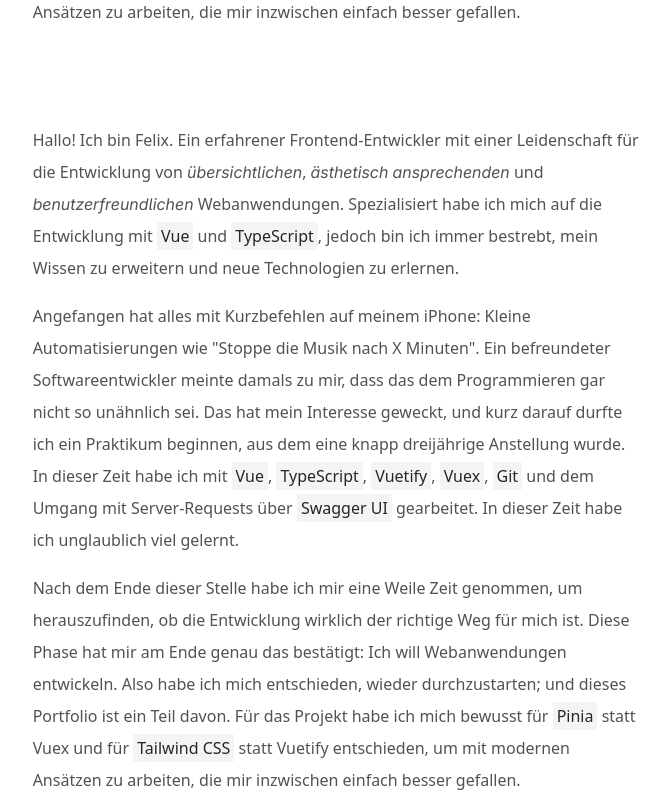
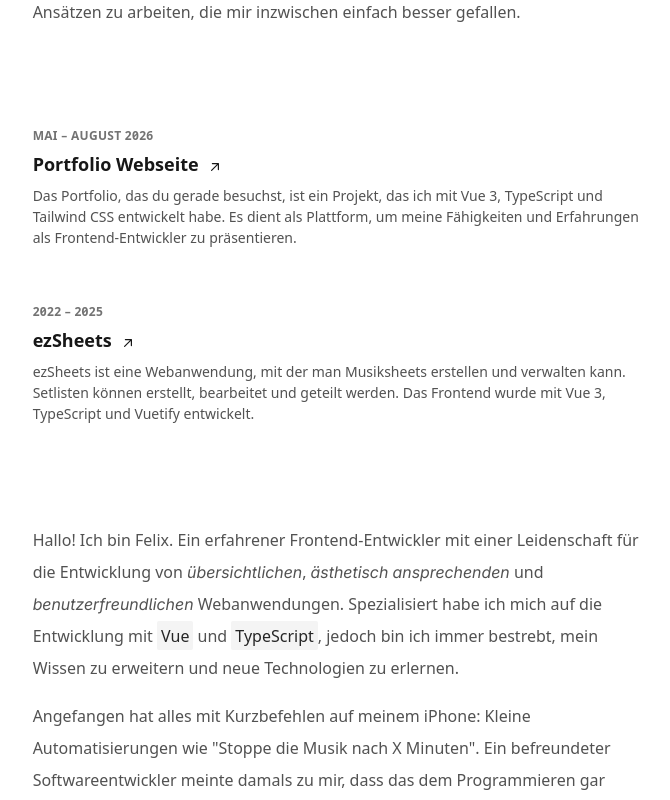
Before and after one commit to felixgabel/portfolio, a Vue app: page /#lebenslauf in a window 1280 px wide. Shown: the part 740-1540 px from the top of the page, without its empty margins (592-1262 px from the left). Built offline with nearby package versions, Linux system fonts and the light colour scheme; a web font is replaced by a local one.

Commit message:
feature: add projects to ExperienceSection and display projects in a list format with

```diff
--- a/src/components/home/sections/ExperienceSection.vue
+++ b/src/components/home/sections/ExperienceSection.vue
@@ -1,41 +1,110 @@
 <script setup lang="ts">
-import ExternalLink from '../../ExternalLink.vue'
+type Project = {
+  id: number
+  title: string
+  dateStart: Date
+  dateEnd: Date
+  description: string
+  link: string
+}
+
+const projects: Project[] = [
+  {
+    id: 1,
+    title: 'Portfolio Webseite',
+    dateStart: new Date(2026, 4),
+    dateEnd: new Date(2026, 7),
+    description:
+      'Das Portfolio, das du gerade besuchst, ist ein Projekt, das ich mit Vue 3, TypeScript und Tailwind CSS entwickelt habe. Es dient als Plattform, um meine Fähigkeiten und Erfahrungen als Frontend-Entwickler zu präsentieren.',
+    link: 'https://github.com/felixgabel/portfolio',
+  },
+  {
+    id: 2,
+    title: 'ezSheets',
+    dateStart: new Date(2022, 0),
+    dateEnd: new Date(2025, 11),
+    description:
+      'ezSheets ist eine Webanwendung, mit der man Musiksheets erstellen und verwalten kann. Setlisten können erstellt, bearbeitet und geteilt werden. Das Frontend wurde mit Vue 3, TypeScript und Vuetify entwickelt.',
+    link: 'https://ezsheets.net',
+  },
+]
+
+function formatDateOfGivenProject(id: number): string {
+  const project = projects.find((project) => project.id === id)
+  if (!project) throw new Error(`Project with id ${id} not found`)
+
+  const startYear = project.dateStart.getFullYear()
+  const endYear = project.dateEnd.getFullYear()
+  const startMonth = project.dateStart.toLocaleString('de-DE', { month: 'long' })
+  const endMonth = project.dateEnd.toLocaleString('de-DE', { month: 'long' })
+
+  const spansMultipleYears = startYear !== endYear
+
+  if (spansMultipleYears) {
+    return `${startYear} – ${endYear}`
+  } else {
+    return `${startMonth} – ${endMonth} ${endYear}`
+  }
+}
+
+const projectsSortedByDateEnd = [...projects].sort(
+  (a, b) => b.dateEnd.getTime() - a.dateEnd.getTime(),
+) // most recent first
 </script>
 
 <template>
-  <div class="flex flex-col gap-4">
-    <p>
-      Hallo! Ich bin Felix. Ein erfahrener Frontend-Entwickler mit einer Leidenschaft für die
-      Entwicklung von <span class="italic">übersichtlichen</span>,
-      <span class="italic">ästhetisch ansprechenden</span> und
-      <span class="italic">benutzerfreundlichen</span> Webanwendungen. Spezialisiert habe ich mich
-      auf die Entwicklung mit <ExternalLink href="https://vuejs.org/">Vue</ExternalLink> und
-      <ExternalLink href="https://www.typescriptlang.org/">TypeScript</ExternalLink>, jedoch bin ich
-      immer bestrebt, mein Wissen zu erweitern und neue Technologien zu erlernen.
-    </p>
-    <p>
-      Angefangen hat alles mit Kurzbefehlen auf meinem iPhone: Kleine Automatisierungen wie "Stoppe
-      die Musik nach X Minuten". Ein befreundeter Softwareentwickler meinte damals zu mir, dass das
-      dem Programmieren gar nicht so unähnlich sei. Das hat mein Interesse geweckt, und kurz darauf
-      durfte ich ein Praktikum beginnen, aus dem eine knapp dreijährige Anstellung wurde. In dieser
-      Zeit habe ich mit
-      <ExternalLink href="https://vuejs.org/">Vue</ExternalLink>,
-      <ExternalLink href="https://www.typescriptlang.org/">TypeScript</ExternalLink>,
-      <ExternalLink href="https://vuetifyjs.com/">Vuetify</ExternalLink>,
-      <ExternalLink href="https://vuex.vuejs.org/">Vuex</ExternalLink>,
-      <ExternalLink href="https://git-scm.com/">Git</ExternalLink> und dem Umgang mit
-      Server-Requests über
-      <ExternalLink href="https://swagger.io/tools/swagger-ui/">Swagger UI</ExternalLink>
-      gearbeitet. In dieser Zeit habe ich unglaublich viel gelernt.
-    </p>
-    <p>
-      Nach dem Ende dieser Stelle habe ich mir eine Weile Zeit genommen, um herauszufinden, ob die
-      Entwicklung wirklich der richtige Weg für mich ist. Diese Phase hat mir am Ende genau das
-      bestätigt: Ich will Webanwendungen entwickeln. Also habe ich mich entschieden, wieder
-      durchzustarten; und dieses Portfolio ist ein Teil davon. Für das Projekt habe ich mich bewusst
-      für <ExternalLink href="https://pinia.vuejs.org/">Pinia</ExternalLink> statt Vuex und für
-      <ExternalLink href="https://tailwindcss.com/">Tailwind CSS</ExternalLink> statt Vuetify
-      entschieden, um mit modernen Ansätzen zu arbeiten, die mir inzwischen einfach besser gefallen.
-    </p>
-  </div>
+  <ol class="flex list-none flex-col gap-12 p-0">
+    <li
+      v-for="project in projectsSortedByDateEnd"
+      :key="project.id"
+      class="group relative grid pb-1 transition-opacity motion-reduce:transition-none lg:group-hover/list:opacity-50 lg:hover:opacity-100"
+    >
+      <div
+        class="absolute -inset-x-4 -inset-y-4 z-0 hidden rounded-md bg-transparent transition-colors motion-reduce:transition-none lg:-inset-x-6 lg:block lg:group-hover:bg-neutral-100 lg:group-hover:shadow-[inset_0_1px_0_0_rgba(115,115,115,0.08)] lg:group-hover:drop-shadow-lg dark:lg:group-hover:bg-neutral-900/60"
+        aria-hidden="true"
+      ></div>
+
+      <header
+        class="z-10 mt-1 mb-2 text-xs font-semibold tracking-wide text-neutral-500 uppercase sm:col-span-2"
+        :aria-label="formatDateOfGivenProject(project.id)"
+      >
+        {{ formatDateOfGivenProject(project.id) }}
+      </header>
+
+      <div class="z-10 sm:col-span-6">
+        <h3 class="text-lg leading-snug font-semibold text-neutral-900 dark:text-neutral-100">
+          <a
+            :href="project.link"
+            target="_blank"
+            rel="noopener noreferrer"
+            class="group/link inline-flex items-baseline leading-tight text-neutral-900 dark:text-neutral-100"
+            :aria-label="`${project.title} (opens in a new tab)`"
+          >
+            <span
+              class="absolute -inset-x-4 -inset-y-2.5 hidden rounded md:-inset-x-6 md:-inset-y-4 lg:block"
+            ></span>
+            <span>
+              {{ project.title }}
+              <svg
+                xmlns="http://www.w3.org/2000/svg"
+                viewBox="0 0 20 20"
+                fill="currentColor"
+                class="ml-1 inline-block h-4 w-4 shrink-0 translate-y-px transition-transform group-hover/link:translate-x-1 group-hover/link:-translate-y-1 motion-reduce:transition-none"
+                aria-hidden="true"
+              >
+                <path
+                  fill-rule="evenodd"
+                  d="M5.22 14.78a.75.75 0 0 0 1.06 0l7.22-7.22v5.69a.75.75 0 0 0 1.5 0v-7.5a.75.75 0 0 0-.75-.75h-7.5a.75.75 0 0 0 0 1.5h5.69l-7.22 7.22a.75.75 0 0 0 0 1.06Z"
+                  clip-rule="evenodd"
+                />
+              </svg>
+            </span>
+          </a>
+        </h3>
+        <p class="mt-2 text-sm leading-normal text-neutral-600 dark:text-neutral-300/85">
+          {{ project.description }}
+        </p>
+      </div>
+    </li>
+  </ol>
 </template>
```
